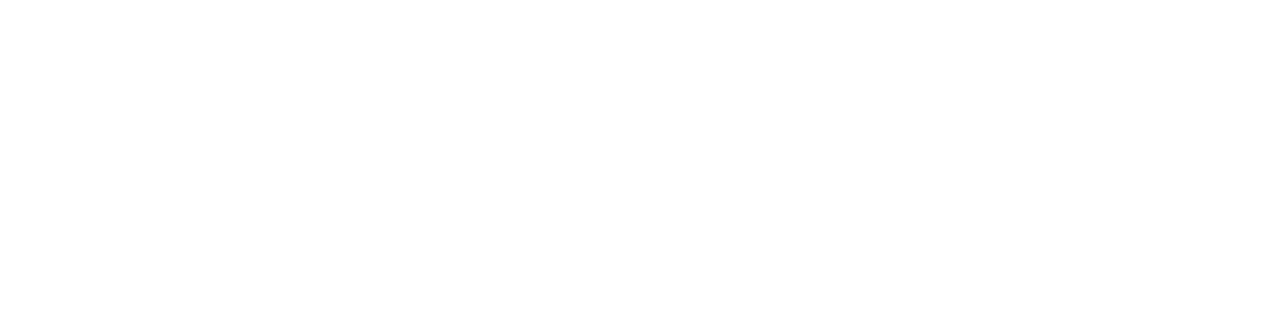
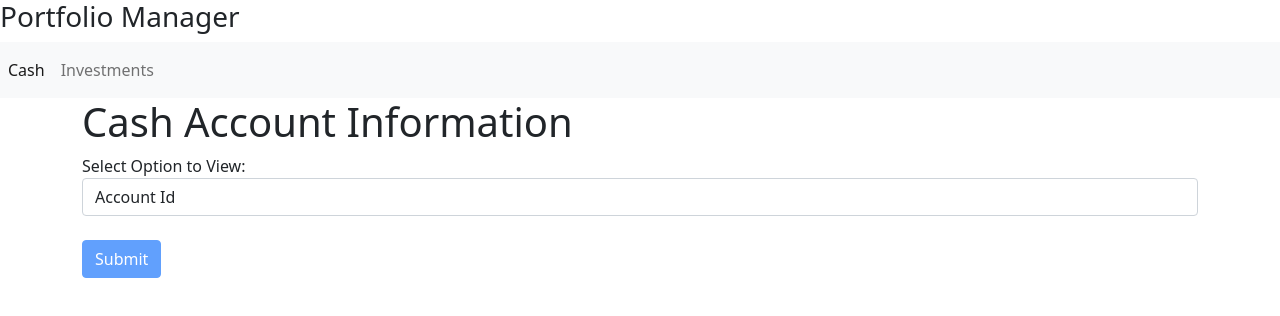
Before and after one commit to aleezah/Portfolio-Angular, an Angular app in the folder portfolio-app/: page /cash-value in a window 1280 px wide. Shown: the top 316 px of the page. Built offline with nearby package versions, Linux system fonts and the light colour scheme.

Commit message:
Added drop down menu

```diff
--- a/portfolio-app/src/app/cash-value/cash-value.component.html
+++ b/portfolio-app/src/app/cash-value/cash-value.component.html
@@ -1 +1,19 @@
-<p>cash-value works!</p>
+
+<div class="container">
+    <h1>Cash Account Information</h1>
+
+    <form [formGroup]="form" (ngSubmit)="submit()">
+
+        <div class="form-group">
+            <label for="option">Select Option to View:</label>
+            <select formControlName="option" class="form-control">
+                <option disabled>Select Option</option>
+                <option *ngFor="let option of optionList">{{option}}</option>
+            </select>
+        </div>
+        <br>
+            <button class="btn btn-primary" type="submit" [disabled]="!form.valid" click = 'cashNext()'>Submit</button>
+
+
+    </form>
+</div>
--- a/portfolio-app/src/app/cash-value/cash-value.component.ts
+++ b/portfolio-app/src/app/cash-value/cash-value.component.ts
@@ -1,4 +1,5 @@
 import { Component, OnInit } from '@angular/core';
+import { FormGroup, FormControl, Validators} from '@angular/forms';
 
 @Component({
   selector: 'app-cash-value',
@@ -7,6 +8,31 @@
 })
 export class CashValueComponent implements OnInit {
 
+  optionList: any = ['Account Id', 'Funds', 'Account Type']
+
+  form = new FormGroup({
+    option: new FormControl('', Validators.required)
+  });
+
+  get f(){
+    return this.form.controls;
+  }
+
+  submit(){
+    console.log();
+    if(this.form.value.option === 'Funds')
+    {
+      console.log(this.form.value);
+    }
+    else if(this.form.value.option === 'Account Type')
+    {
+      console.log(this.form.value);
+    }
+    else if(this.form.value.option === 'Account Id')
+    {
+      console.log(this.form.value);
+    }
+  }
   constructor() { }
 
   ngOnInit(): void {
```
Also changed, not shown: portfolio-app/src/app/app.module.ts (+7 -3 lines).
